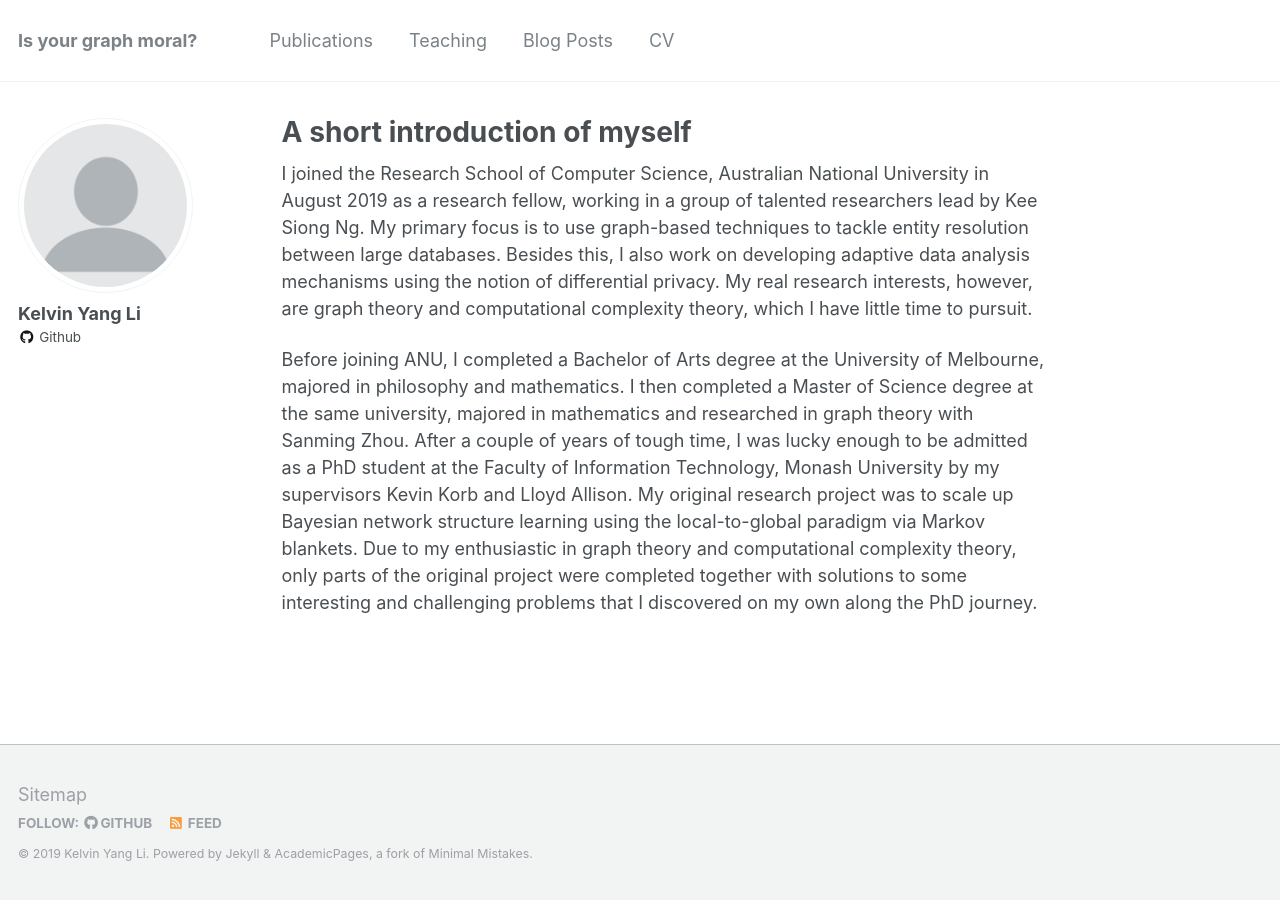
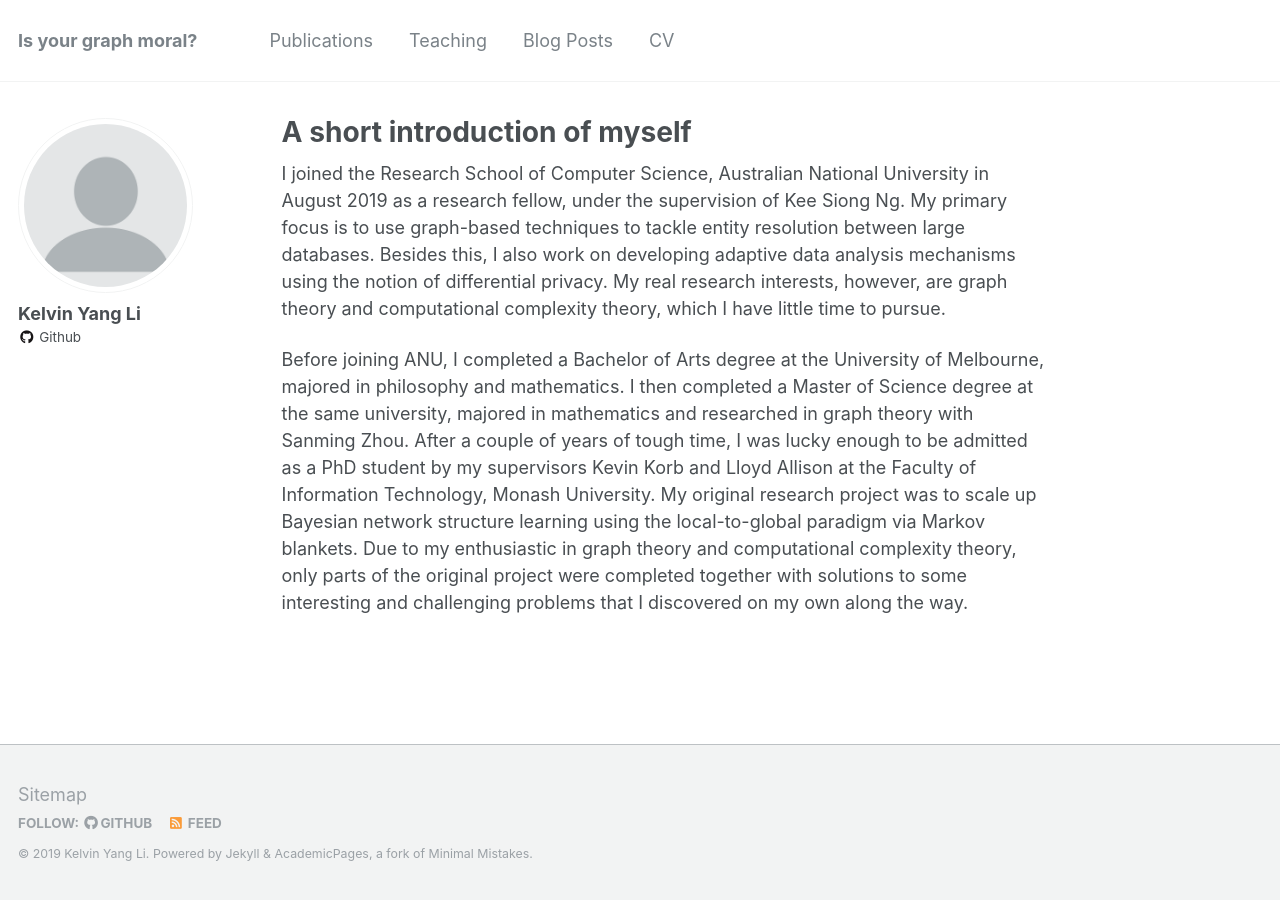
Before and after one commit to kelvinyangli/kelvinyangli.github.io, a Jekyll site: the page built from _pages/about.md, in a window 1280 px wide. Built offline with Jekyll 4.4.1, drawn with Linux system fonts in a browser that asks for light colours.

Commit message:
update about me

```diff
--- a/_pages/about.md
+++ b/_pages/about.md
@@ -8,6 +8,6 @@ redirect_from:
   - /about.html
 ---
 
-I joined the Research School of Computer Science, Australian National University in August 2019 as a research fellow, working in a group of talented researchers lead by Kee Siong Ng. My primary focus is to use graph-based techniques to tackle entity resolution between large databases. Besides this, I also work on developing adaptive data analysis mechanisms using the notion of differential privacy. My real research interests, however, are graph theory and computational complexity theory, which I have little time to pursuit.
+I joined the Research School of Computer Science, Australian National University in August 2019 as a research fellow, under the supervision of Kee Siong Ng. My primary focus is to use graph-based techniques to tackle entity resolution between large databases. Besides this, I also work on developing adaptive data analysis mechanisms using the notion of differential privacy. My real research interests, however, are graph theory and computational complexity theory, which I have little time to pursue.
 
-Before joining ANU, I completed a Bachelor of Arts degree at the University of Melbourne, majored in philosophy and mathematics. I then completed a Master of Science degree at the same university, majored in mathematics and researched in graph theory with Sanming Zhou. After a couple of years of tough time, I was lucky enough to be admitted as a PhD student at the Faculty of Information Technology, Monash University by my supervisors Kevin Korb and Lloyd Allison. My original research project was to scale up Bayesian network structure learning using the local-to-global paradigm via Markov blankets. Due to my enthusiastic in graph theory and computational complexity theory, only parts of the original project were completed together with solutions to some interesting and challenging problems that I discovered on my own along the PhD journey.
+Before joining ANU, I completed a Bachelor of Arts degree at the University of Melbourne, majored in philosophy and mathematics. I then completed a Master of Science degree at the same university, majored in mathematics and researched in graph theory with Sanming Zhou. After a couple of years of tough time, I was lucky enough to be admitted as a PhD student by my supervisors Kevin Korb and Lloyd Allison at the Faculty of Information Technology, Monash University. My original research project was to scale up Bayesian network structure learning using the local-to-global paradigm via Markov blankets. Due to my enthusiastic in graph theory and computational complexity theory, only parts of the original project were completed together with solutions to some interesting and challenging problems that I discovered on my own along the way.
```
